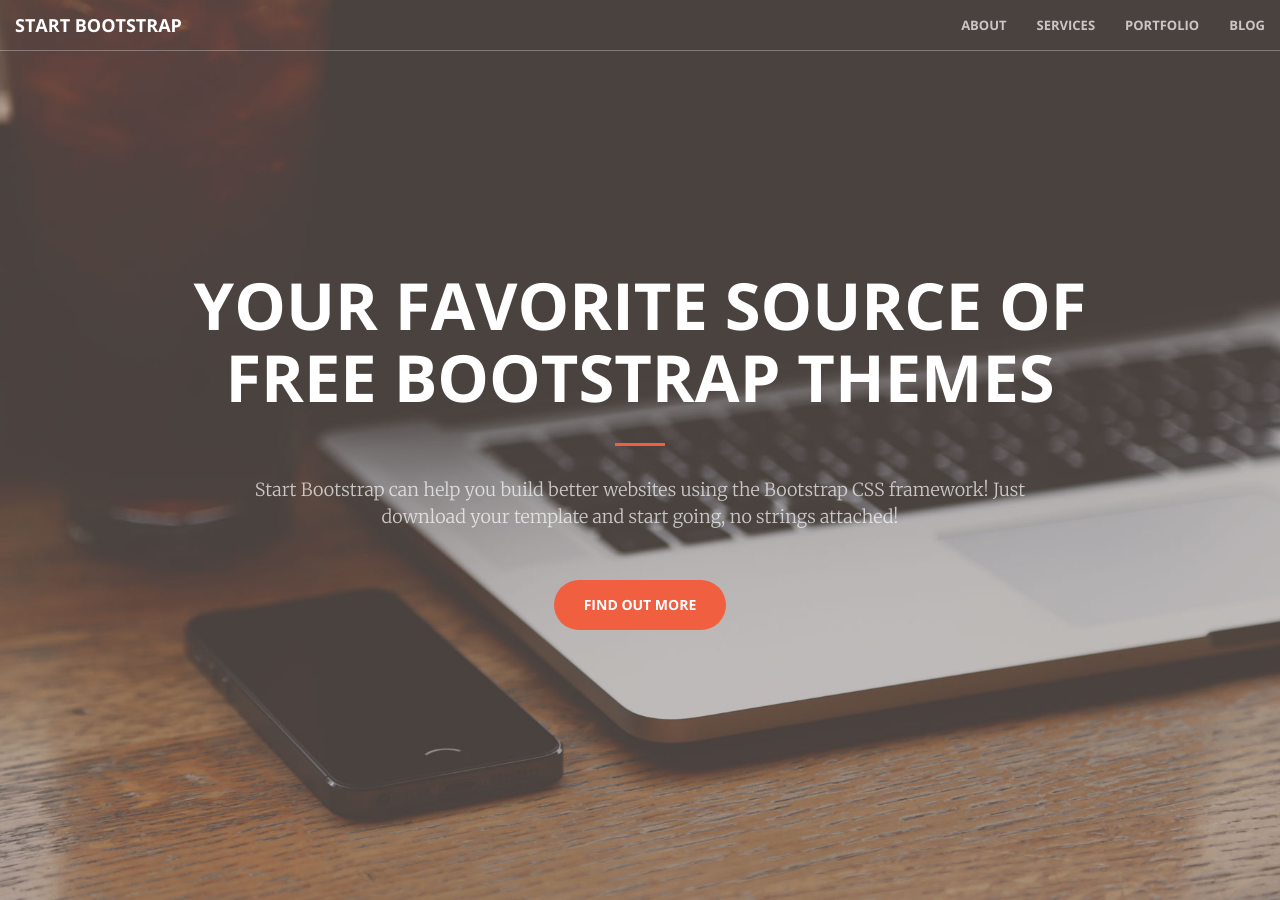
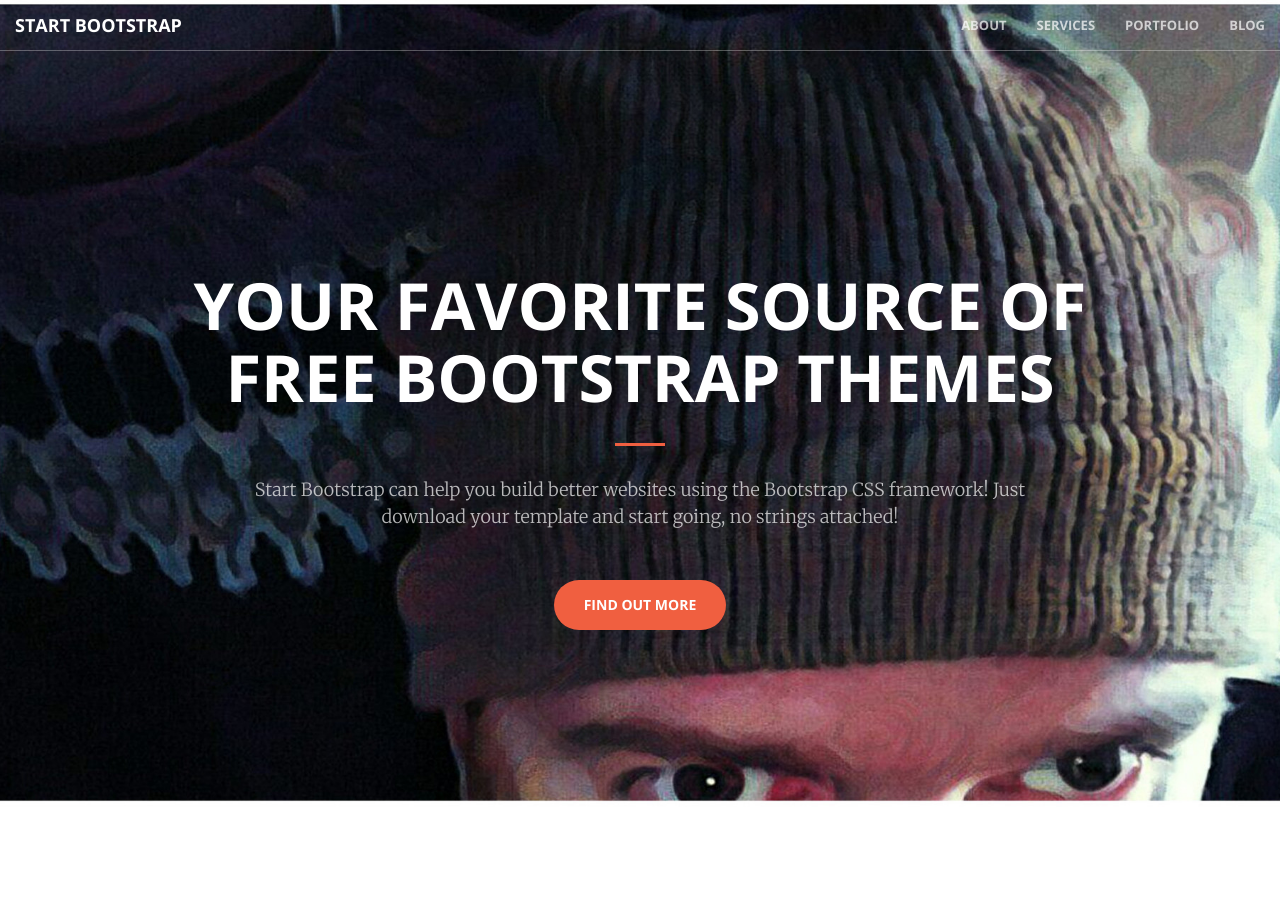
Before and after one commit to Koluskomtu/lafosse, a Jekyll site: the page index.html, which Jekyll copies as it is, in a window 1280 px wide and 900 px high. Built offline with Jekyll 4.4.1, drawn with Linux system fonts in a browser that asks for light colours.

Commit message:
changed header
added header2.jpg

```diff
--- a/css/creative.css
+++ b/css/creative.css
@@ -178,7 +178,7 @@
     min-height: auto;
     text-align: center;
     color: #fff;
-    background-image: url(https://koluskomtu.github.io/lafosse/img/header.jpg);
+    background-image: url(https://koluskomtu.github.io/lafosse/img/header2.jpg);
     background-position: center;
     -webkit-background-size: cover;
     -moz-background-size: cover;
```
